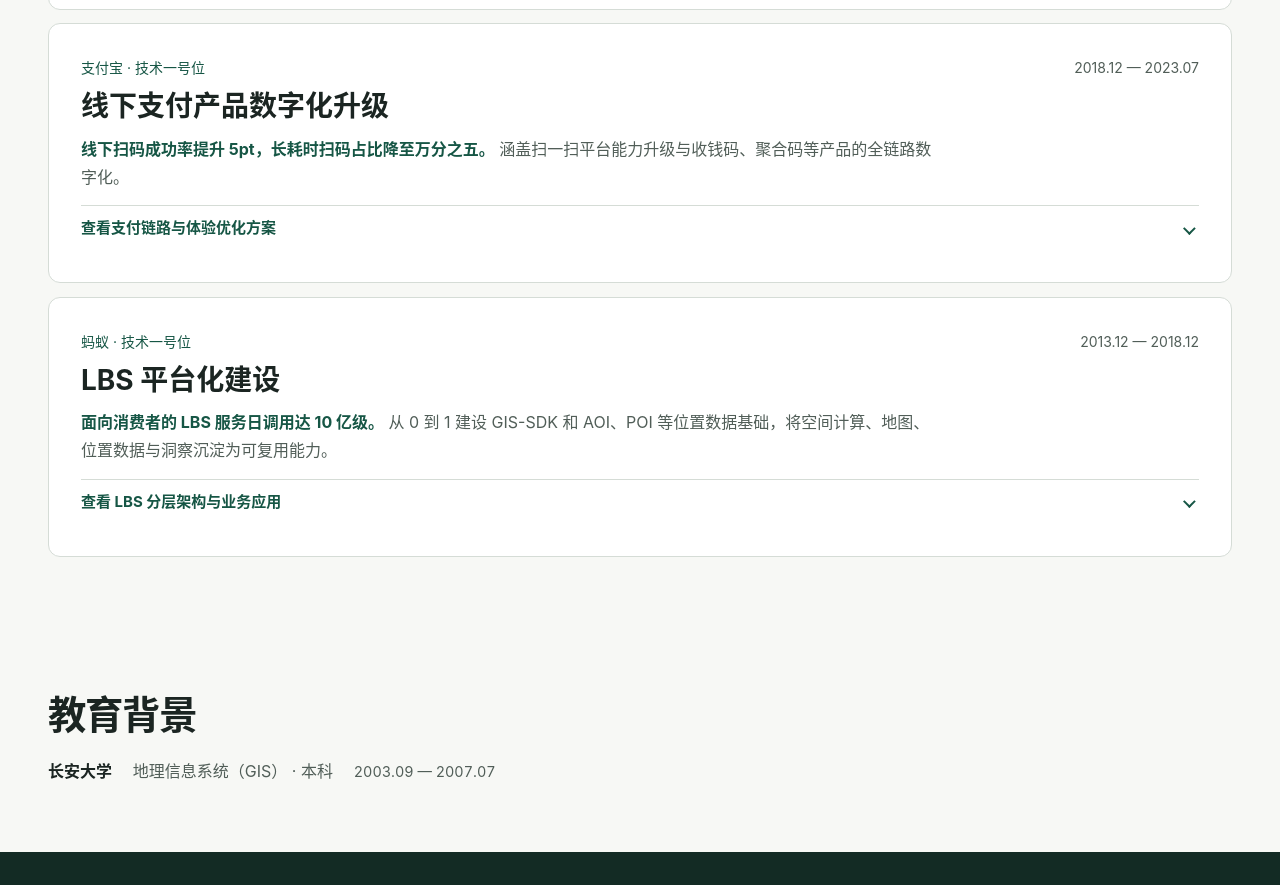
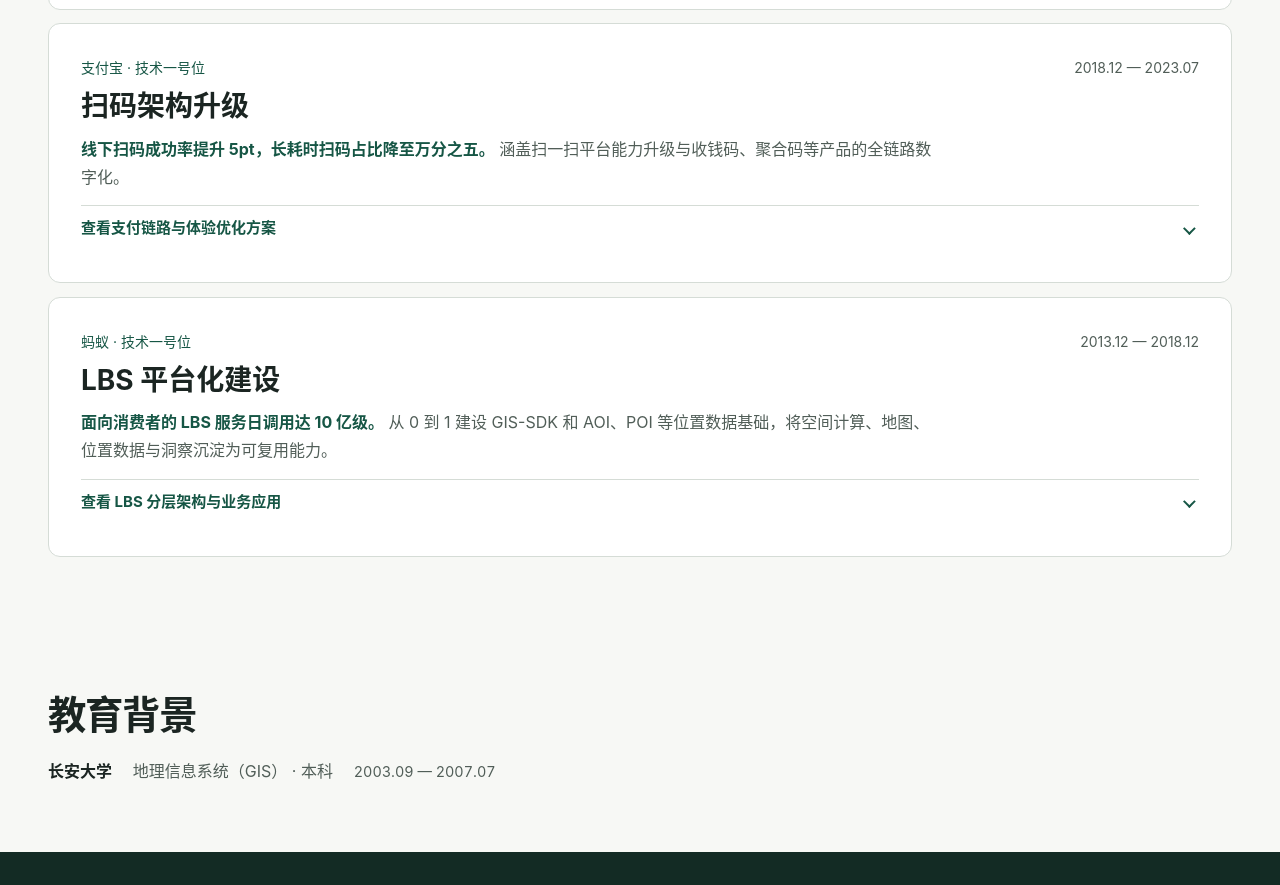
Before and after one commit to danielzhang/danielzhang.github.io, a plain HTML site: page index.html in a window 1280 px wide. Shown: the part 2799-3684 px from the top of the page. Drawn offline with Linux system fonts and the light colour scheme.

Commit message:
Rename the QR code scanning architecture project

```diff
--- a/index.html
+++ b/index.html
@@ -117,7 +117,7 @@
 </article>
 <article id="payments" class="project">
 <div class="project-meta"><span>支付宝 · 技术一号位</span><span>2018.12 — 2023.07</span></div>
-<h3>线下支付产品数字化升级</h3>
+<h3>扫码架构升级</h3>
 <p class="project-scope"><strong>线下扫码成功率提升 5pt，长耗时扫码占比降至万分之五。</strong> 涵盖扫一扫平台能力升级与收钱码、聚合码等产品的全链路数字化。</p>
 <details>
 <summary>查看支付链路与体验优化方案</summary>
```
Also changed, not shown: resume-ai.html (+1 -1 lines), resume-brief.html (+1 -1 lines), 1 other file.
